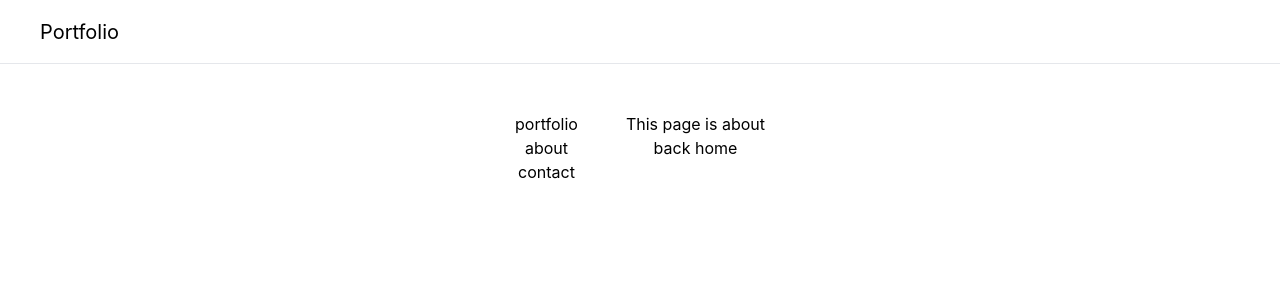
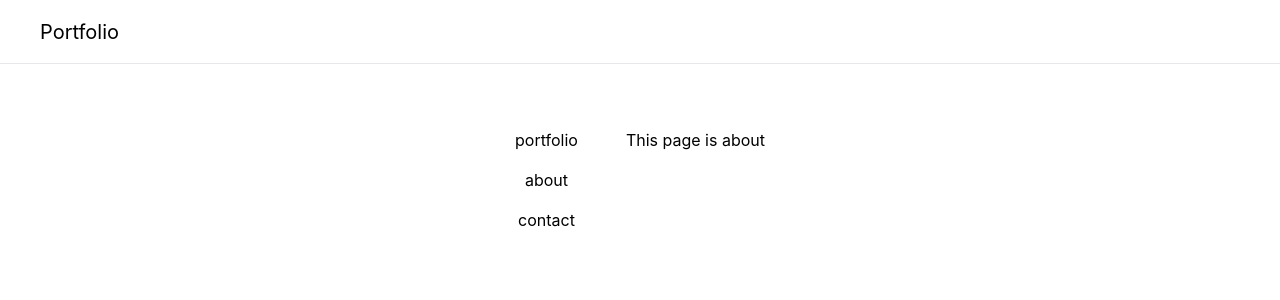
Before and after one commit to ryosuke1256/portfolio, a Next.js app: page /about in a window 1280 px wide. Shown: the top 300 px of the page. Built offline with nearby package versions, Linux system fonts and the light colour scheme.

Commit message:
refactoring

```diff
--- /dev/null
+++ b/src/Layout/Layout.tsx
@@ -0,0 +1,26 @@
+import Head from 'next/head';
+import Header from '../components/organisms/Header';
+import SidebarNavigation from '../components/organisms/SidebarNavigation';
+
+const Layout: React.FC = ({ children }) => {
+  return (
+    <>
+      <Head>
+        <title>Portfolio</title>
+        <meta name="description" content="This is my portfolio site" />
+        <link rel="icon" href="/favicon.ico" />
+      </Head>
+      <Header />
+      <div className="text-center">
+        <main className="inline-block pt-12">
+          <div className="flex flex-col sm:flex-row w-full text-center">
+            <SidebarNavigation />
+            <div className="flex flex-col">{children}</div>
+          </div>
+        </main>
+      </div>
+    </>
+  );
+};
+
+export default Layout;
--- a/src/pages/_app.tsx
+++ b/src/pages/_app.tsx
@@ -1,11 +1,9 @@
 import React, { useEffect } from 'react';
 import '../../styles/globals.css';
 import type { AppProps } from 'next/app';
-import Head from 'next/head';
-import Link from 'next/link';
 import NProgress from 'nprogress';
 import 'nprogress/nprogress.css';
-import Header from '../components/organisms/Header';
+import Layout from '../Layout/Layout';
 
 NProgress.configure({ showSpinner: false, speed: 270, minimum: 0.08 });
 
@@ -19,34 +17,9 @@ function MyApp({ Component, pageProps }: AppProps) {
   });
 
   return (
-    <>
-      <Head>
-        <title>Portfolio</title>
-        <meta name="description" content="This is my portfolio site" />
-        <link rel="icon" href="/favicon.ico" />
-      </Head>
-      <Header />
-      <div className="text-center">
-        <main className="inline-block pt-12">
-          <div className="flex flex-row w-full text-center">
-            <aside className="flex flex-col pr-12">
-              <Link href="/">
-                <a>portfolio</a>
-              </Link>
-              <Link href="/about">
-                <a>about</a>
-              </Link>
-              <Link href="/contact">
-                <a>contact</a>
-              </Link>
-            </aside>
-            <div className="flex flex-col">
-              <Component {...pageProps} />
-            </div>
-          </div>
-        </main>
-      </div>
-    </>
+    <Layout>
+      <Component {...pageProps} />
+    </Layout>
   );
 }
 export default MyApp;
--- a/src/pages/about.tsx
+++ b/src/pages/about.tsx
@@ -1,15 +1,7 @@
 import React from 'react';
-import Link from 'next/link';
 
 const about: React.VFC = () => {
-  return (
-    <>
-      <p>This page is about</p>
-      <Link href="/">
-        <a>back home</a>
-      </Link>
-    </>
-  );
+  return <p className="paragraph">This page is about</p>;
 };
 
 export default about;
--- a/src/pages/contact.tsx
+++ b/src/pages/contact.tsx
@@ -1,15 +1,7 @@
 import React from 'react';
-import Link from 'next/link';
 
 const contact: React.VFC = () => {
-  return (
-    <>
-      <p>This page is contact</p>
-      <Link href="/">
-        <a>back home</a>
-      </Link>
-    </>
-  );
+  return <p className="paragraph">This page is contact</p>;
 };
 
 export default contact;
--- a/src/pages/index.tsx
+++ b/src/pages/index.tsx
@@ -3,7 +3,7 @@ import Service from '../components/molecules/Service';
 export default function Home() {
   return (
     <>
-      <p className="pb-2">Hi,this is my portfolio site</p>
+      <p className="pb-2 paragraph">Hi,this is my portfolio site</p>
       <Service serviceName={'はぴたす'} url={'/images/hapitasu.png'} href={'https://todo-check-app.com/'} alt={'はぴたすのアイコン'} />
       <Service serviceName={'シンプルクイズ'} url={'/images/simpleQuiz.png'} href={'https://quiz-react-typescript.web.app/'} alt={'シンプルクイズのアイコン'} />
     </>
--- a/styles/globals.css
+++ b/styles/globals.css
@@ -21,3 +21,9 @@ a {
 #nprogress .bar {
   background: rgb(0, 225, 255) !important;
 }
+
+@media screen and (min-width: 640px) {
+  .paragraph {
+    padding-top: 1rem;
+  }
+}
```
